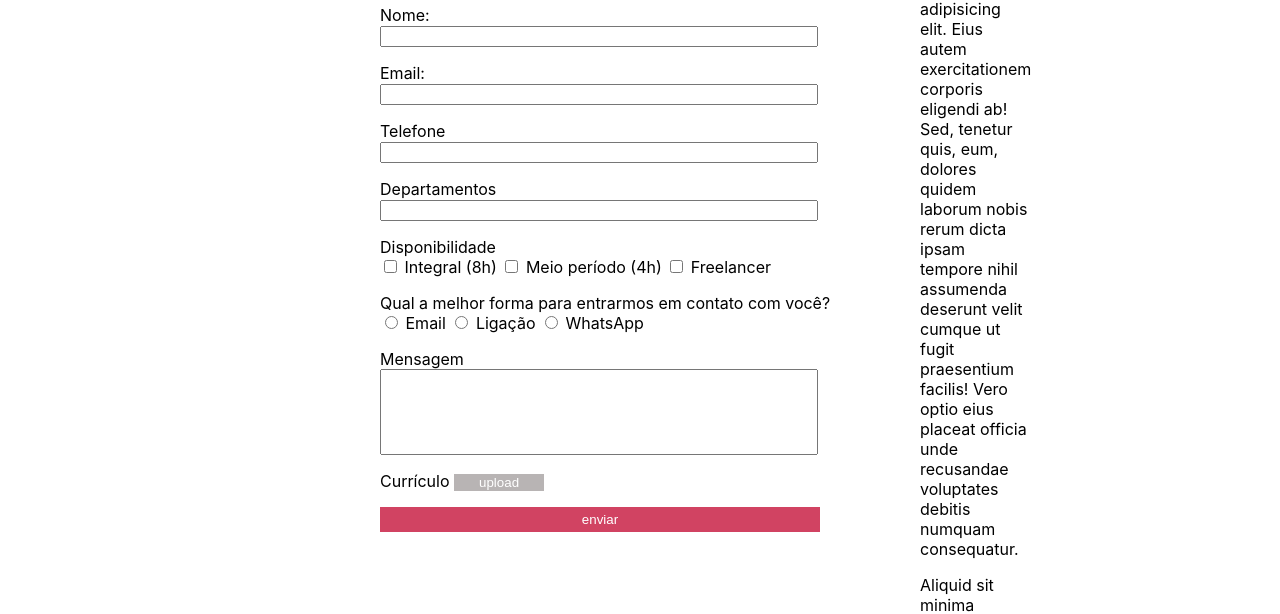
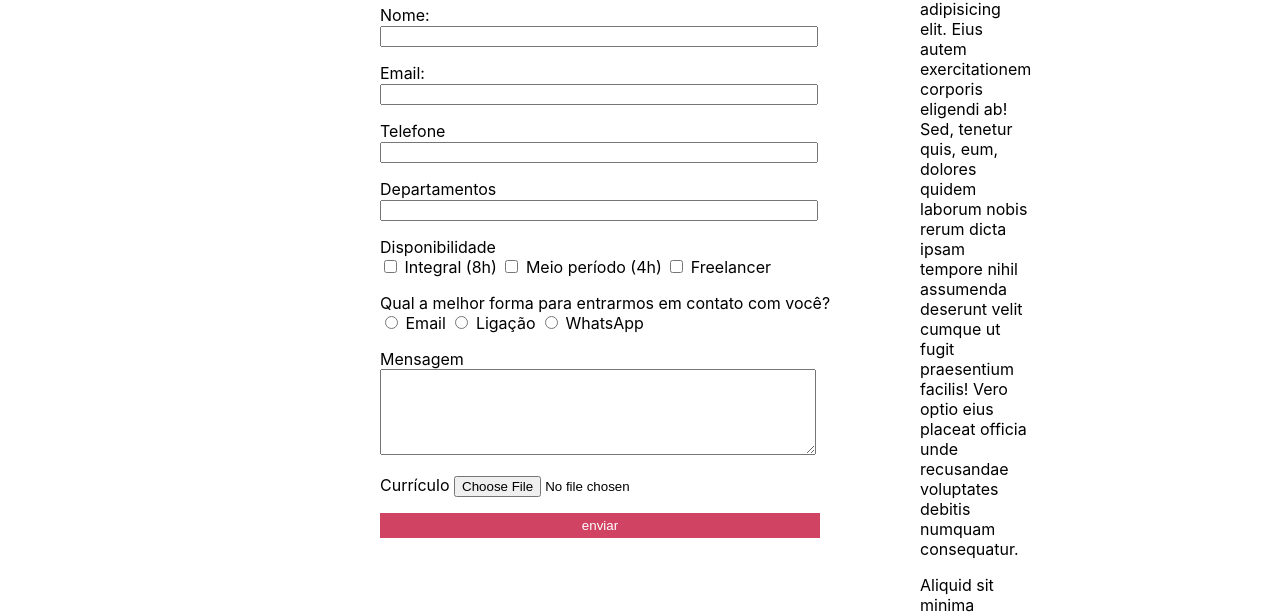
Before and after one commit to Geovannalessa/Shoes-Store, a plain HTML site: page index.html in a window 1280 px wide. Shown: the part 199-813 px from the top of the page. Drawn offline with Linux system fonts and the light colour scheme; a web font is replaced by a local one.

Commit message:
alterações no formulário

```diff
--- a/index.html
+++ b/index.html
@@ -61,14 +61,15 @@
                 <input type="radio" name="contato" value="whatsapp"> <label for="whatsapp">WhatsApp</label>
             </p>
             <p>
-                <label>Mensagem</label> <br>
-                <input class="mensagem" type="text">
+                <label for="mensagem"></label>Mensagem</label> <br>
+                <textarea name="mensagem" id="mensagem"></textarea>
             </p>
             <p>
-                <label>Currículo</label>
-                <button id="upload">upload</button>
+                <label for="upload" id="curriculo">Currículo</label>
+
+                <input id="curriculo" type="file" name="curriculo" accept=".jpg">
             </p>
-            <button id="enviar">enviar</button>
+            <button type="submit" id="enviar">enviar</button>
         </div>
         <div id="Lorem">
             <p>
--- a/style.css
+++ b/style.css
@@ -47,20 +47,17 @@
         font-size: 20px;
     }
 
+    header>div>nav>ul>li:hover {
+        background-color: rgba(211, 211, 211, 0.164);
+    }
+
     #espacos-quadros {
         width: 430px;
     }
 
-    .mensagem {
+    textarea {
         height: 80px;
         width: 430px;
-    }
-
-    #upload {
-        width: 90px;
-        color: white;
-        background-color: rgba(163, 159, 159, 0.774);
-        border: none;
     }
 
     #enviar {
@@ -69,6 +66,10 @@
         background-color: rgba(194, 4, 45, 0.746);
         color: white;
         border: none;
+    }
+
+    #enviar:hover {
+        background-color: rgba(194, 4, 45, 0.527);
     }
 
     footer {
```
